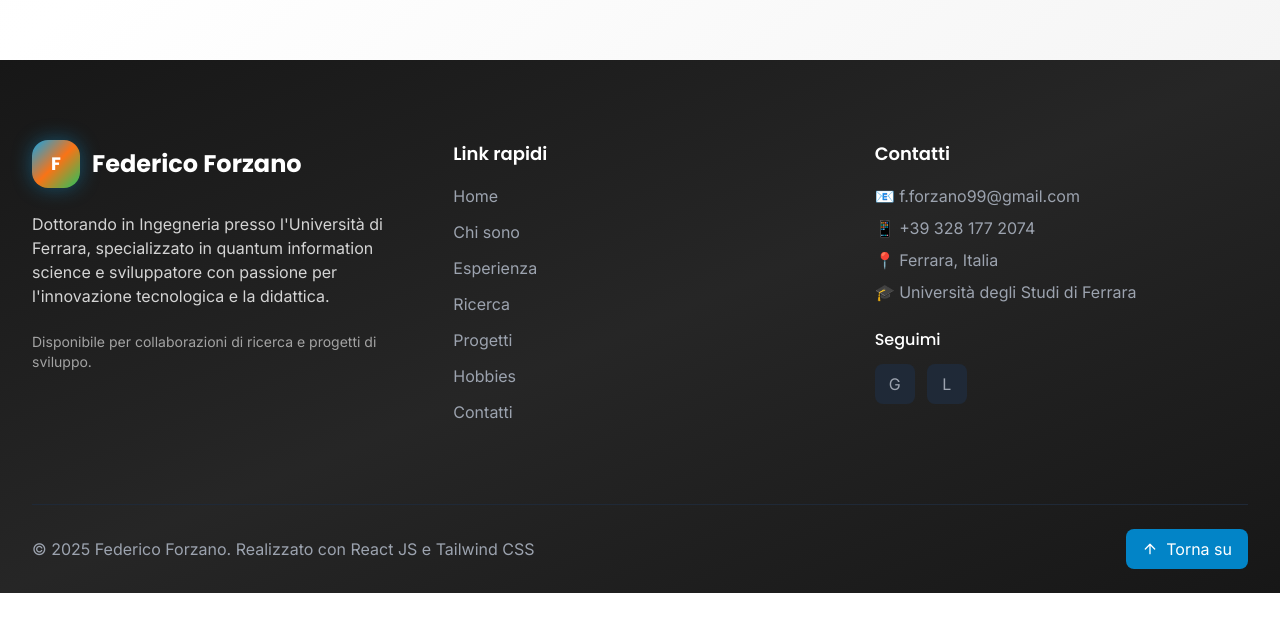
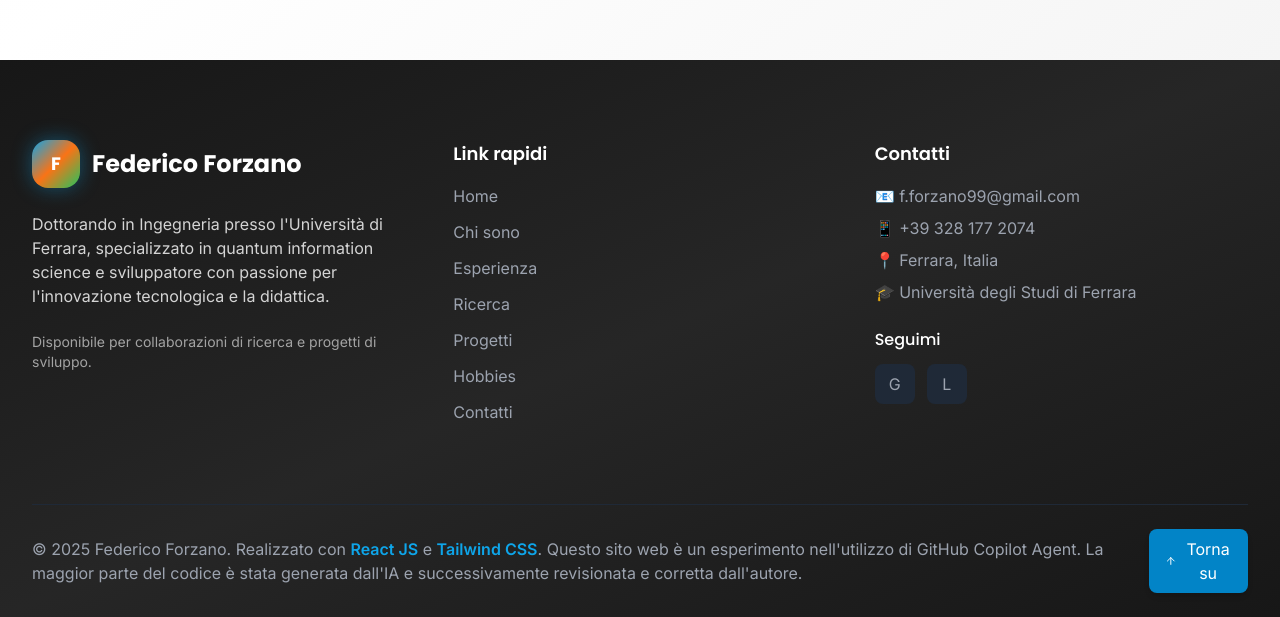
Before and after one commit to FForzano/FForzano.github.io, a React (Vite) app: page / in a window 1280 px wide. Shown: the part 8068-8685 px from the top of the page. Before the commit the page ends 8661 px from the top, so only its background shows below. Built offline with nearby package versions, Linux system fonts and the light colour scheme.

Commit message:
feat: enhance footer with improved layout and add coding disclaimer translations

```diff
--- a/src/components/Footer.jsx
+++ b/src/components/Footer.jsx
@@ -118,10 +118,10 @@ const Footer = () => {
           whileInView={{ opacity: 1 }}
           viewport={{ once: true }}
           transition={{ duration: 0.6, delay: 0.3 }}
-          className="border-t border-gray-800 py-6 flex flex-col md:flex-row justify-between items-center"
+          className="border-t border-gray-800 py-6 flex flex-col md:flex-row md:justify-between md:items-center gap-4 md:gap-0 text-center md:text-left"
         >
           <div className="flex items-center space-x-1 text-gray-400 dark:text-gray-500 mb-4 md:mb-0">
-            <span>&copy; {currentYear} Federico Forzano. {t('footer.madeWith')} React JS {t('footer.and')} Tailwind CSS</span>
+            <span className="block text-sm md:text-base leading-snug">&copy; {currentYear} Federico Forzano. {t('footer.madeWith')} <span className="font-semibold text-primary-500">React JS</span> {t('footer.and')} <span className="font-semibold text-primary-500">Tailwind CSS</span>. {t('footer.vibeCodingDisclaimer')}</span>
           </div>
 
           {/* Back to Top Button */}
@@ -129,7 +129,7 @@ const Footer = () => {
             onClick={scrollToTop}
             whileHover={{ scale: 1.05, y: -2 }}
             whileTap={{ scale: 0.95 }}
-            className="flex items-center space-x-2 bg-primary-600 hover:bg-primary-700 text-white px-4 py-2 rounded-lg transition-colors duration-200"
+            className="flex items-center space-x-2 bg-primary-600 hover:bg-primary-700 text-white px-4 py-2 rounded-lg transition-colors duration-200 shadow-md md:ml-4"
             aria-label={t('footer.backToTop')}
           >
             <ArrowUp size={16} />
--- a/src/translations/index.js
+++ b/src/translations/index.js
@@ -336,6 +336,7 @@ export const translations = {
       followMe: 'Seguimi',
       madeWith: 'Realizzato con',
       and: 'e',
+      vibeCodingDisclaimer: 'Questo sito web è un esperimento nell\'utilizzo di GitHub Copilot Agent. La maggior parte del codice è stata generata dall\'IA e successivamente revisionata e corretta dall\'autore.',
       backToTop: 'Torna su',
       university: 'Università degli Studi di Ferrara'
     },
@@ -689,6 +690,7 @@ export const translations = {
       followMe: 'Follow me',
       madeWith: 'Made with',
       and: 'and',
+      vibeCodingDisclaimer: 'This website is an experiment in using GitHub Copilot Agent. Most of the code was AI-generated and subsequently refactored and reviewed by the author.',
       backToTop: 'Back to top',
       university: 'University of Ferrara'
     },
```
